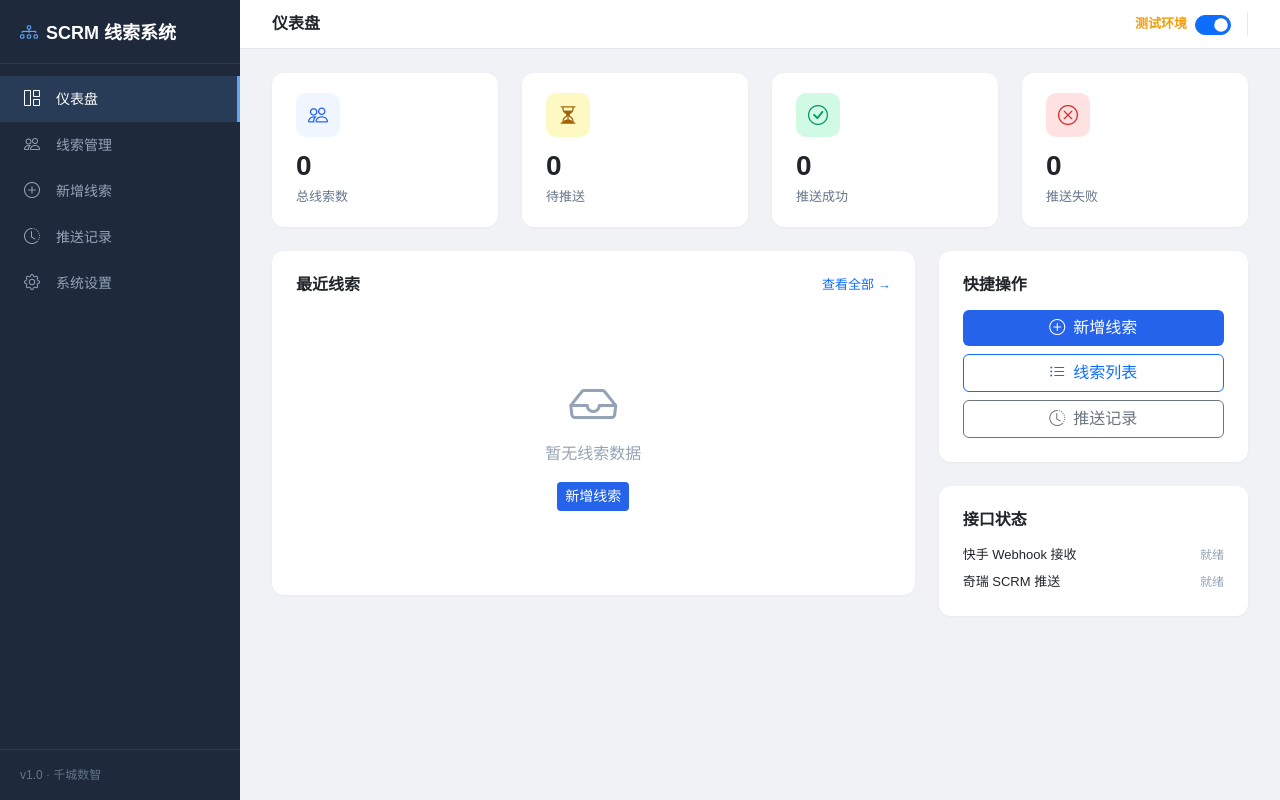
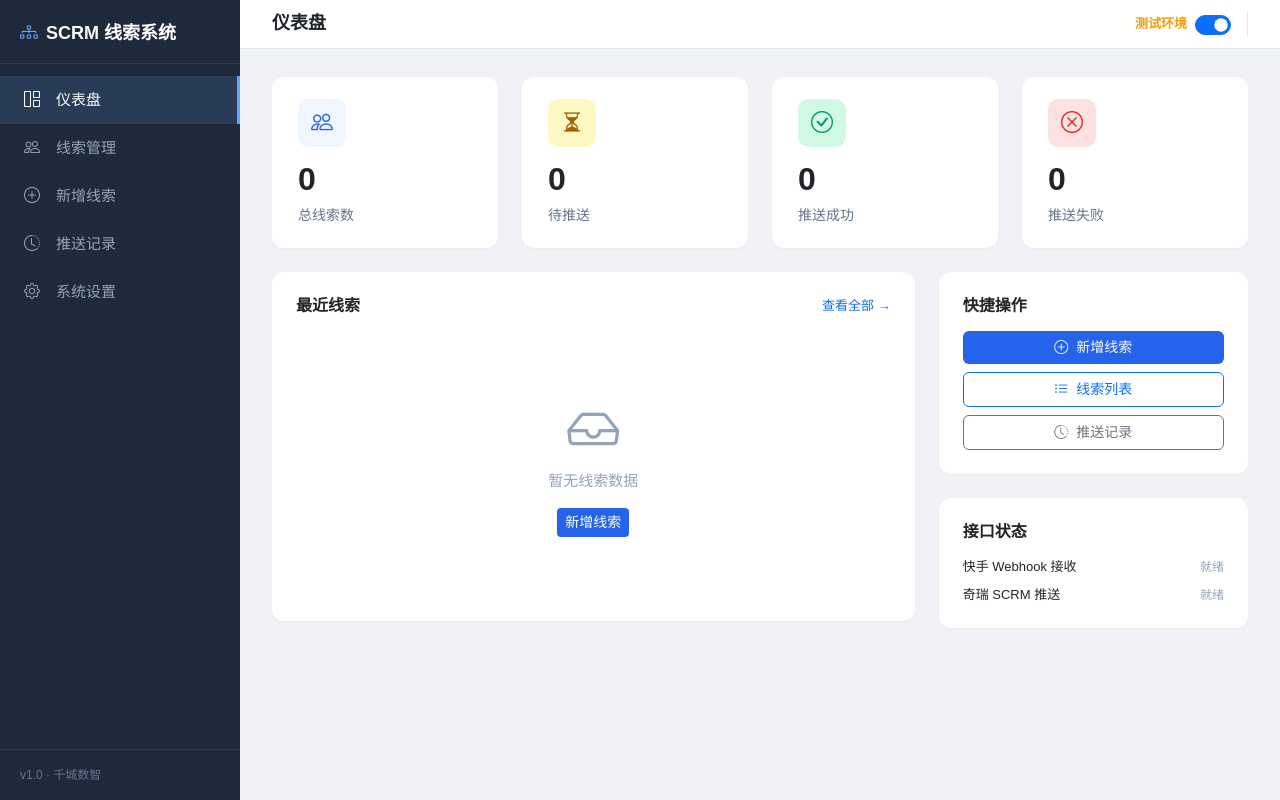
Before and after one commit to targetsandtherapy-code/sin, a FastAPI app: page / in a window 1280 px wide. Run offline with FastAPI, Linux system fonts and the light colour scheme.

Commit message:
ui: enlarge fonts and improve layout
Made-with: Cursor

```diff
--- a/templates/base.html
+++ b/templates/base.html
@@ -21,8 +21,8 @@
         .sidebar .brand i { color: #60a5fa; margin-right: 8px; }
         .sidebar .nav-menu { flex: 1; padding: 12px 0; }
         .sidebar .nav-item {
-            display: flex; align-items: center; padding: 11px 24px;
-            color: #94a3b8; text-decoration: none; font-size: 14px;
+            display: flex; align-items: center; padding: 12px 24px;
+            color: #94a3b8; text-decoration: none; font-size: 15px;
             transition: all .15s;
         }
         .sidebar .nav-item:hover { color: #fff; background: rgba(255,255,255,0.06); }
@@ -33,31 +33,37 @@
             background: #fff; border-bottom: 1px solid #e2e8f0;
             padding: 12px 32px; display: flex; align-items: center; justify-content: space-between;
         }
-        .top-bar h5 { margin: 0; font-weight: 600; font-size: 16px; }
-        .page-body { padding: 24px 32px; }
+        .top-bar h5 { margin: 0; font-weight: 600; font-size: 18px; }
+        .page-body { padding: 28px 32px; }
         .stat-card {
-            background: #fff; border-radius: 12px; padding: 20px 24px;
+            background: #fff; border-radius: 12px; padding: 22px 26px;
             box-shadow: 0 1px 3px rgba(0,0,0,0.04);
         }
         .stat-card .stat-icon {
-            width: 44px; height: 44px; border-radius: 10px;
-            display: flex; align-items: center; justify-content: center; font-size: 20px;
+            width: 48px; height: 48px; border-radius: 10px;
+            display: flex; align-items: center; justify-content: center; font-size: 22px;
         }
-        .stat-card .stat-value { font-size: 28px; font-weight: 700; }
-        .stat-card .stat-label { font-size: 13px; color: #64748b; }
+        .stat-card .stat-value { font-size: 32px; font-weight: 700; }
+        .stat-card .stat-label { font-size: 14px; color: #64748b; margin-top: 2px; }
         .card-panel {
             background: #fff; border-radius: 12px; padding: 24px;
             box-shadow: 0 1px 3px rgba(0,0,0,0.04);
         }
-        .table th { font-weight: 600; font-size: 13px; color: #64748b; white-space: nowrap; }
-        .table td { font-size: 13px; vertical-align: middle; }
+        .table th { font-weight: 600; font-size: 14px; color: #475569; white-space: nowrap; padding: 12px 10px; }
+        .table td { font-size: 14px; vertical-align: middle; padding: 12px 10px; }
+        .table td code { font-size: 14px; }
+        .badge { font-size: 13px; padding: 4px 10px; }
         .badge-pending { background: #fef3c7; color: #92400e; }
         .badge-success { background: #d1fae5; color: #065f46; }
         .badge-fail { background: #fee2e2; color: #991b1b; }
         .btn-push { background: #2563eb; color: #fff; border: none; }
         .btn-push:hover { background: #1d4ed8; color: #fff; }
+        .form-control, .form-select { font-size: 14px; }
+        .form-label { font-size: 14px; font-weight: 500; margin-bottom: 6px; }
+        .btn { font-size: 14px; }
         .empty-state { text-align: center; padding: 60px 20px; color: #94a3b8; }
-        .empty-state i { font-size: 48px; margin-bottom: 16px; }
+        .empty-state i { font-size: 52px; margin-bottom: 16px; }
+        .empty-state p { font-size: 15px; }
     </style>
     {% block extra_css %}{% endblock %}
 </head>
--- a/templates/dashboard.html
+++ b/templates/dashboard.html
@@ -71,7 +71,7 @@
                             <span class="badge badge-pending">待推送</span>
                             {% endif %}
                         </td>
-                        <td style="color:#94a3b8;">{{ lead.created_at.strftime('%m-%d %H:%M') if lead.created_at else '-' }}</td>
+                        <td style="color:#94a3b8;white-space:nowrap;">{{ lead.created_at.strftime('%m-%d %H:%M') if lead.created_at else '-' }}</td>
                     </tr>
                     {% endfor %}
                     </tbody>
--- a/templates/leads.html
+++ b/templates/leads.html
@@ -74,7 +74,7 @@
                     <span class="badge badge-pending">待推送</span>
                     {% endif %}
                 </td>
-                <td style="color:#94a3b8;font-size:12px;">{{ lead.created_at.strftime('%m-%d %H:%M') if lead.created_at else '-' }}</td>
+                <td style="color:#94a3b8;">{{ lead.created_at.strftime('%m-%d %H:%M') if lead.created_at else '-' }}</td>
                 <td>
                     <div class="btn-group btn-group-sm">
                         <a href="/leads/{{ lead.id }}/edit" class="btn btn-outline-secondary btn-sm" title="编辑"><i class="bi bi-pencil"></i></a>
--- a/templates/push_log.html
+++ b/templates/push_log.html
@@ -21,7 +21,7 @@
             {% for log in logs %}
             <tr>
                 <td style="color:#94a3b8;">{{ log.id }}</td>
-                <td><code style="font-size:11px;">{{ log.lead_id }}</code></td>
+                <td><code>{{ log.lead_id }}</code></td>
                 <td>{{ log.name or '-' }}</td>
                 <td><code>{{ log.tel_phone }}</code></td>
                 <td>
@@ -41,7 +41,7 @@
                 <td style="max-width:200px;overflow:hidden;text-overflow:ellipsis;white-space:nowrap;" title="{{ log.result_msg }}">
                     {{ log.result_msg }}
                 </td>
-                <td style="color:#94a3b8;font-size:12px;">{{ log.pushed_at.strftime('%Y-%m-%d %H:%M:%S') if log.pushed_at else '-' }}</td>
+                <td style="color:#94a3b8;">{{ log.pushed_at.strftime('%Y-%m-%d %H:%M:%S') if log.pushed_at else '-' }}</td>
             </tr>
             {% endfor %}
             </tbody>
```
